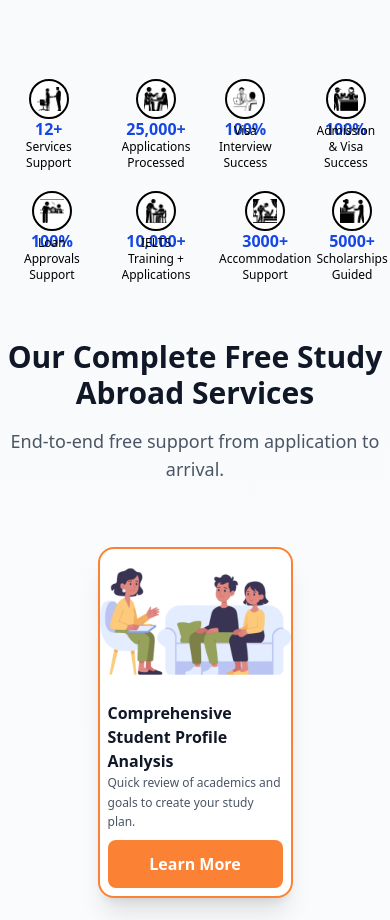
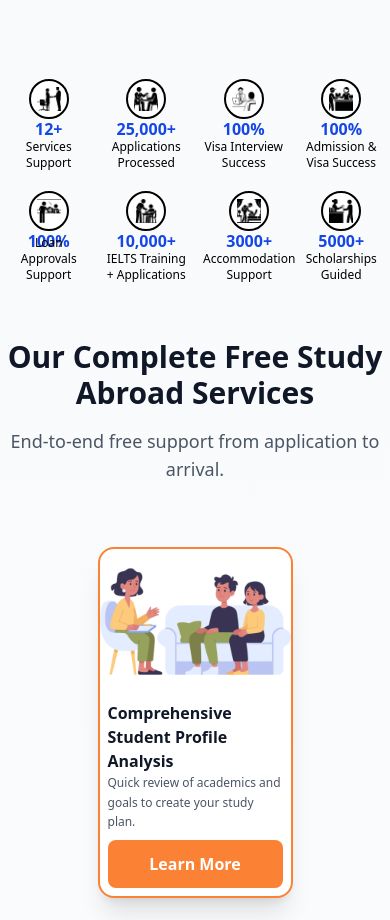
Before and after one commit to sowmyakota-mv/Abroad-Consultancy, a React (Vite) app in the folder abroad-consultancy/: page / in a window 390 px wide. Shown: the part 2705-3625 px from the top of the page. Built offline with nearby package versions, Linux system fonts and the light colour scheme.

Commit message:
changed the stat

```diff
--- a/abroad-consultancy/src/components/ServiceSection.tsx
+++ b/abroad-consultancy/src/components/ServiceSection.tsx
@@ -225,7 +225,7 @@ const ServicesSection: React.FC = () => {
 
                   {/* Row 3: Title */}
                   <div className="flex items-end justify-center pb-2">
-                    <div className="text-xs font-medium text-black text-center px-6">
+                    <div className="text-xs font-medium text-black text-center px-2 md:px-6">
                       <span className="block line-clamp-2">
                         {stat.title}
                       </span>
@@ -262,7 +262,7 @@ const ServicesSection: React.FC = () => {
 
                   {/* Row 3: Title */}
                   <div className="flex items-end justify-center pb-2">
-                    <div className="text-xs font-medium text-black text-center px-6">
+                    <div className="text-xs font-medium text-black text-center px-2 md:px-6">
                       <span className="block line-clamp-2">
                         {stat.title}
                       </span>
```
